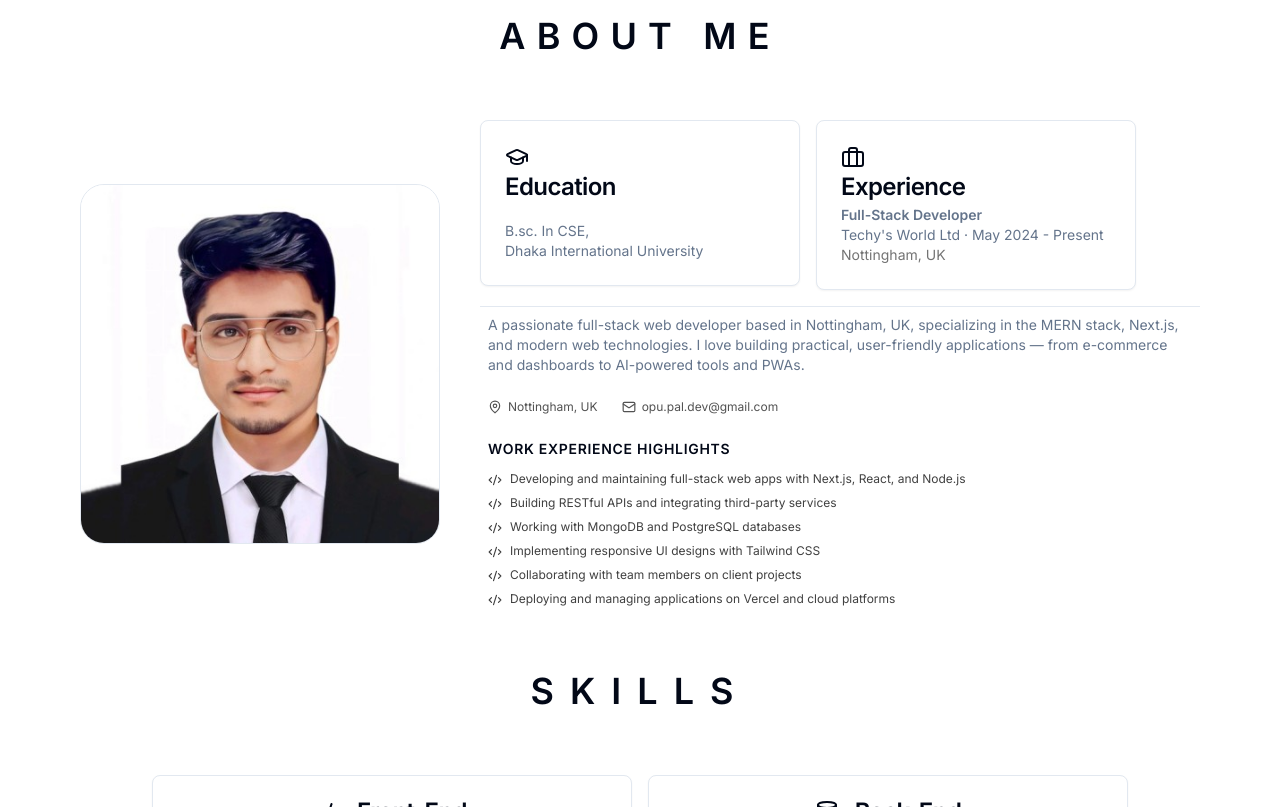
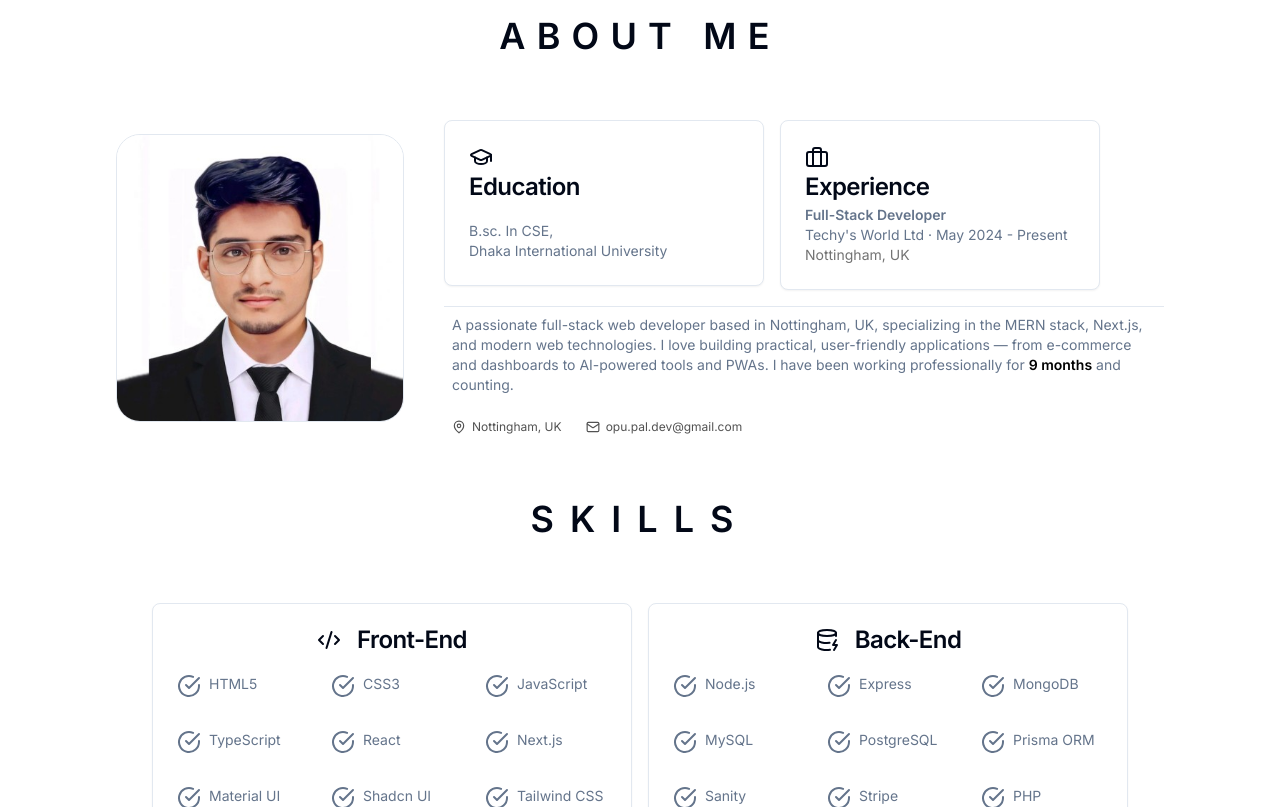
Before and after one commit to opurbo007/portfolio, a Next.js app: page / in a window 1280 px wide. Shown: the part 940-1747 px from the top of the page. Built offline with nearby package versions, Linux system fonts and the light colour scheme.

Commit message:
update About component: remove unused imports, adjust image dimensions, and enhance description with experience duration

```diff
--- a/src/components/About.tsx
+++ b/src/components/About.tsx
@@ -1,18 +1,11 @@
-import { Briefcase, Code2, GraduationCap, MapPin, Mail } from "lucide-react";
+import { Briefcase, GraduationCap, MapPin, Mail } from "lucide-react";
 import Image from "next/image";
 import { Card, CardDescription, CardHeader, CardTitle } from "./ui/card";
 import { Separator } from "./ui/separator";
-
-const responsibilities = [
-  "Developing and maintaining full-stack web apps with Next.js, React, and Node.js",
-  "Building RESTful APIs and integrating third-party services",
-  "Working with MongoDB and PostgreSQL databases",
-  "Implementing responsive UI designs with Tailwind CSS",
-  "Collaborating with team members on client projects",
-  "Deploying and managing applications on Vercel and cloud platforms",
-];
+import { getExperienceDuration } from "@/utils/experience";
 
 const About = () => {
+  const duration = getExperienceDuration();
   return (
     <div className="h-full py-8">
       <div>
@@ -25,10 +18,10 @@ const About = () => {
           <div>
             <Image
               src={"/avatar.jpg"}
-              height={450}
-              width={450}
+              height={300}
+              width={300}
               alt="Profile"
-              className="border rounded-3xl object-cover"
+              className="border rounded-3xl object-cover h-64 w-64 sm:h-72 sm:w-72"
             />
           </div>
           <div>
@@ -68,7 +61,11 @@ const About = () => {
               <Separator />
               <div className="w-[20rem] sm:w-[45rem] px-2 py-2 border-none bg-transparent">
                 <CardDescription>
-                  {`A passionate full-stack web developer based in Nottingham, UK, specializing in the MERN stack, Next.js, and modern web technologies. I love building practical, user-friendly applications — from e-commerce and dashboards to AI-powered tools and PWAs.`}
+                  {`A passionate full-stack web developer based in Nottingham, UK, specializing in the MERN stack, Next.js, and modern web technologies. I love building practical, user-friendly applications — from e-commerce and dashboards to AI-powered tools and PWAs. I have been working professionally for `}
+                  <span className="font-semibold text-black dark:text-white">
+                    {duration}
+                  </span>
+                  {` and counting.`}
                 </CardDescription>
               </div>
             </div>
@@ -82,19 +79,6 @@ const About = () => {
                 opu.pal.dev@gmail.com
               </a>
             </div>
-            <div className="mt-6">
-              <h3 className="text-sm font-semibold tracking-wider mb-3 px-2">
-                WORK EXPERIENCE HIGHLIGHTS
-              </h3>
-              <ul className="text-xs text-neutral-700 dark:text-neutral-300 space-y-2 px-2 max-w-[45rem]">
-                {responsibilities.map((r, i) => (
-                  <li key={i} className="flex gap-2">
-                    <Code2 className="h-3.5 w-3.5 mt-0.5 shrink-0" />
-                    <span>{r}</span>
-                  </li>
-                ))}
-              </ul>
-            </div>
           </div>
         </div>
       </div>
--- /dev/null
+++ b/src/utils/experience.ts
@@ -0,0 +1,22 @@
+export function getExperienceDuration(startDate: Date = new Date(2024, 4, 1)): string {
+  const now = new Date();
+  let years = now.getFullYear() - startDate.getFullYear();
+  let months = now.getMonth() - startDate.getMonth();
+
+  if (now.getDate() < startDate.getDate()) {
+    months -= 1;
+  }
+
+  if (months < 0) {
+    years -= 1;
+    months += 12;
+  }
+
+  const yearLabel = years > 0 ? `${years} year${years > 1 ? "s" : ""}` : "";
+  const monthLabel = months > 0 ? `${months} month${months > 1 ? "s" : ""}` : "";
+
+  if (yearLabel && monthLabel) return `${yearLabel} ${monthLabel}`;
+  if (yearLabel) return yearLabel;
+  if (monthLabel) return monthLabel;
+  return "less than a month";
+}
```
